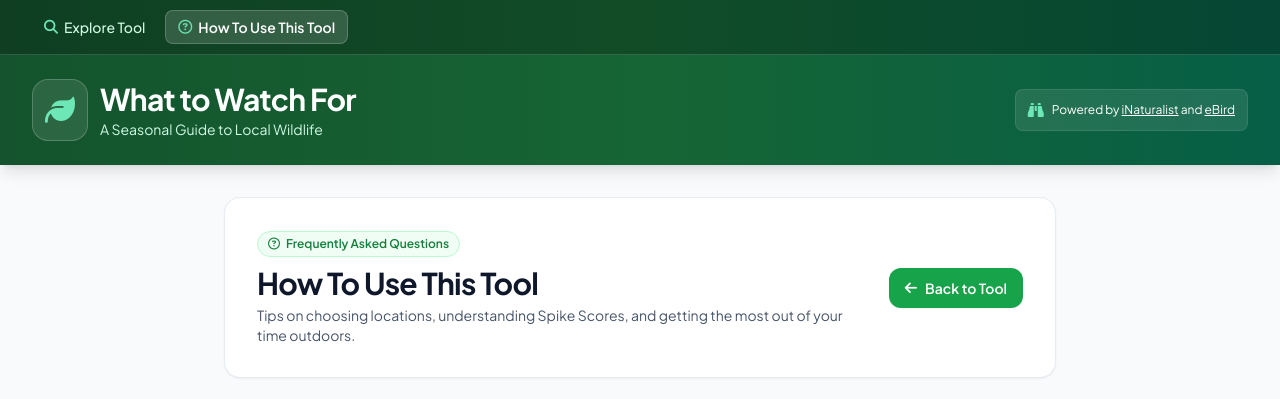
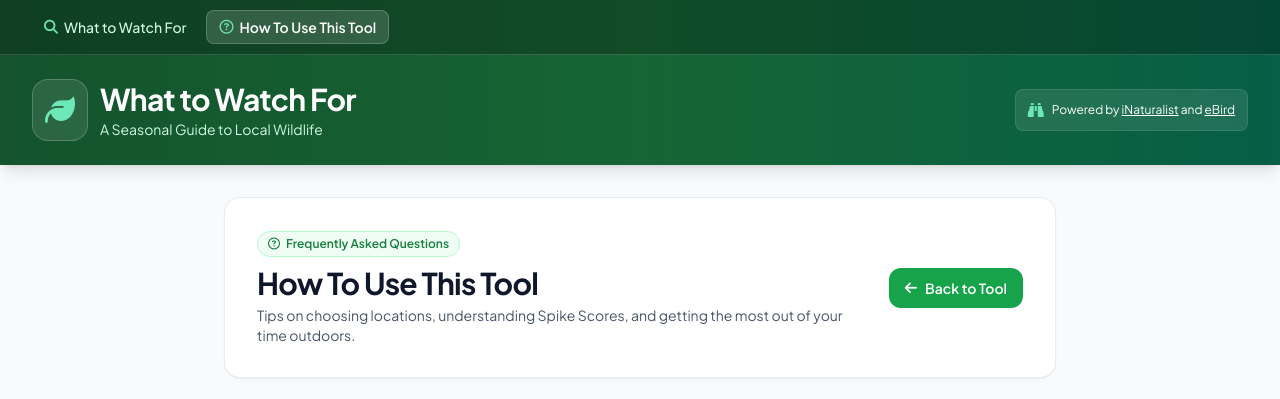
Before and after one commit to MinnesotaDad/WhatToWatchFor, a plain HTML site: page how-to-use.html in a window 1280 px wide. Shown: the top 399 px of the page. Drawn offline with nearby package versions, Linux system fonts and the light colour scheme.

Commit message:
Update how-to-use.html

```diff
--- a/how-to-use.html
+++ b/how-to-use.html
@@ -49,7 +49,7 @@ a{color:#15803d}
       <div class="flex flex-wrap items-center gap-1.5 sm:gap-2">
         <a href="WhatToWatchFor.html" class="px-3 py-1.5 rounded-lg text-emerald-100 hover:bg-white/10 hover:text-white font-medium transition flex items-center gap-1.5">
           <i class="fa-solid fa-magnifying-glass text-emerald-300" aria-hidden="true"></i>
-          <span>Explore Tool</span>
+          <span>What to Watch For</span>
         </a>
         <a href="how-to-use.html" aria-current="page" class="px-3 py-1.5 rounded-lg bg-white/15 text-white font-semibold border border-white/20 transition flex items-center gap-1.5">
           <i class="fa-regular fa-circle-question text-emerald-300" aria-hidden="true"></i>
```
